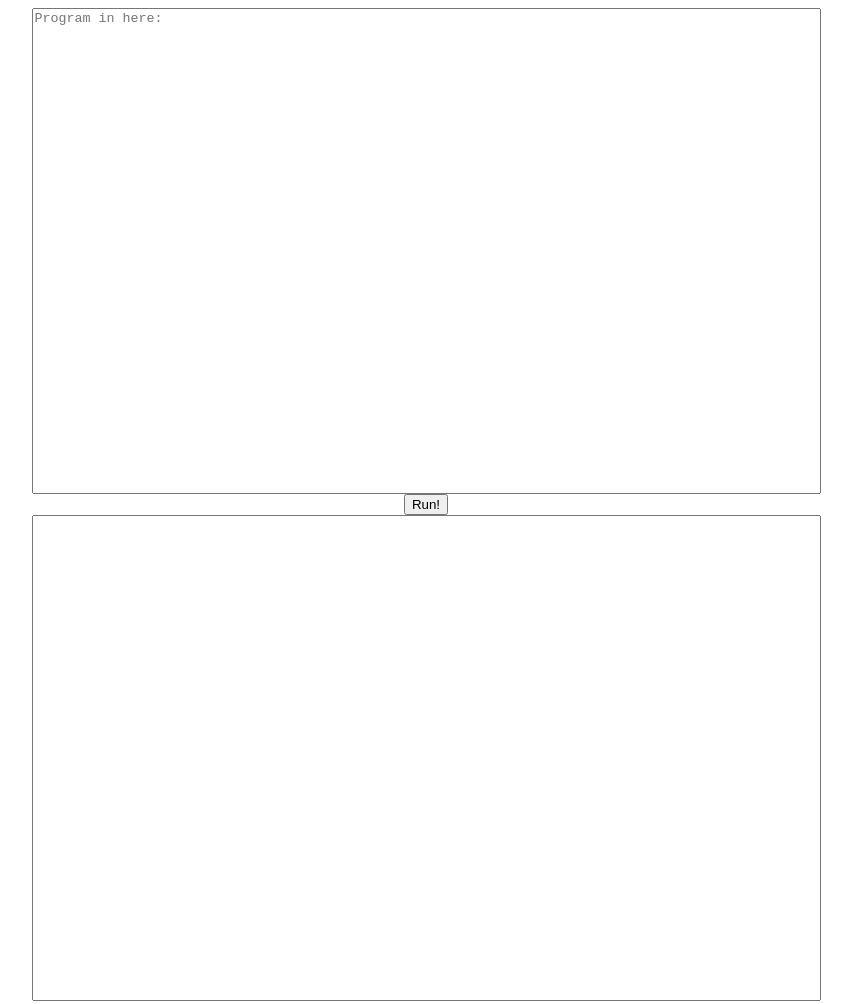
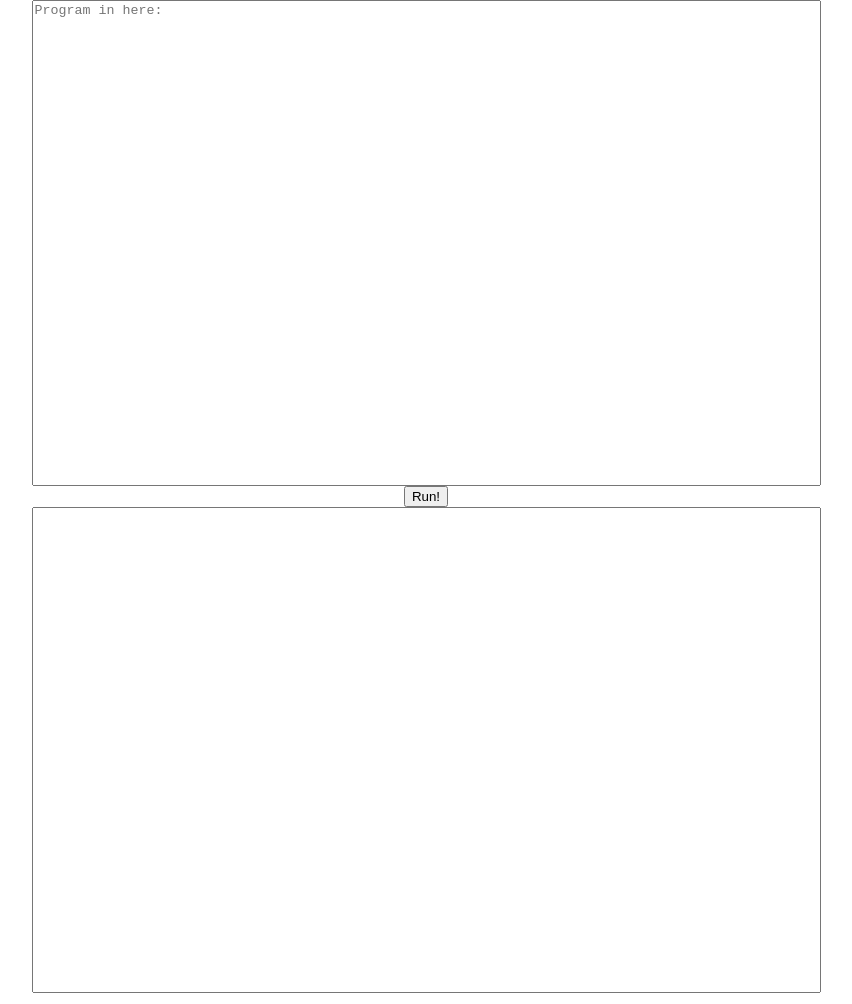
Before and after one commit to janpaulpl/diffeq-lang, a plain HTML site: page web/index.html in a window 1280 px wide. Shown: the whole page, without its empty margins (214-1066 px from the left). Drawn offline with Linux system fonts and the light colour scheme.

Commit message:
Remove body margin.

```diff
--- a/web/index.html
+++ b/web/index.html
@@ -1,3 +1,7 @@
+<style>
+	body {margin: 0px;}
+</style>
+
 <script src="main.js"></script>
 <script>
 	function run() {
```
